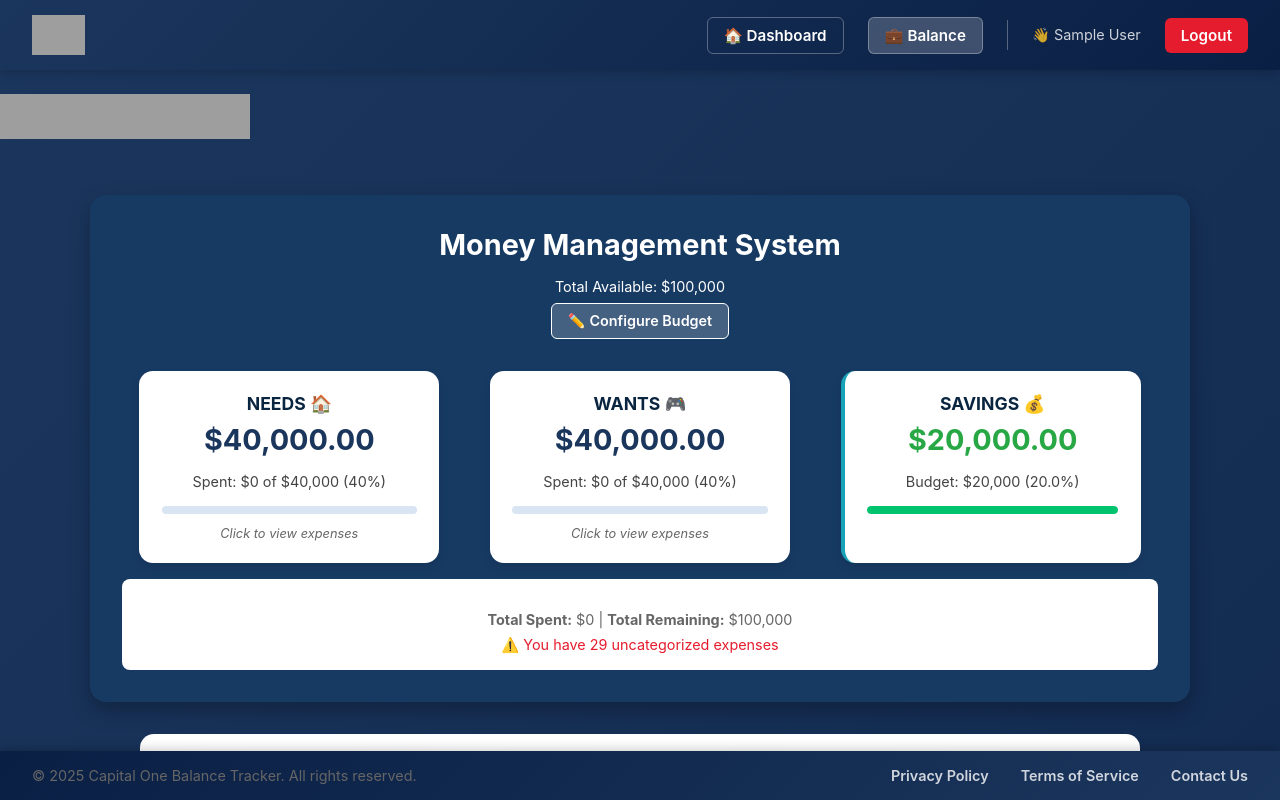
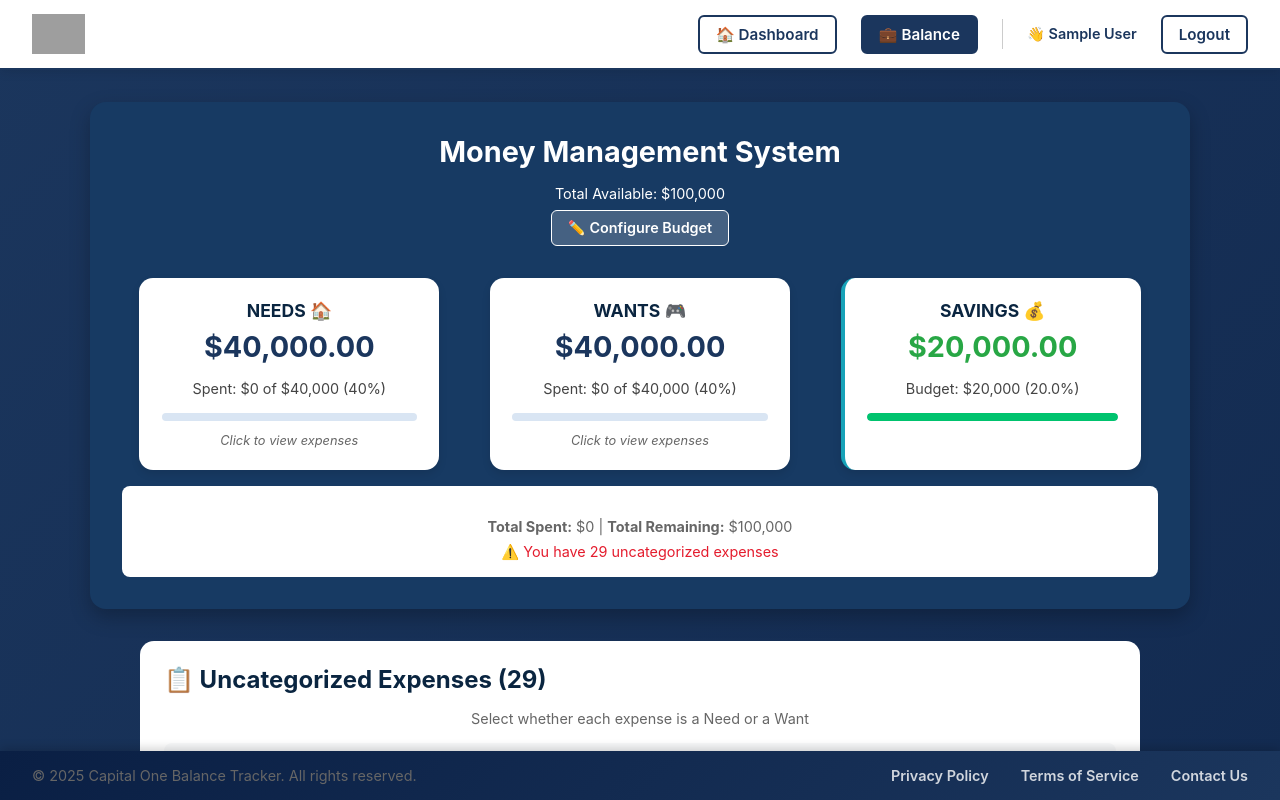
Before and after one commit to fermapre/CapitalOneBalance, a React app in the folder frontend/: page /balance in a window 1280 px wide. Shown: the top 800 px of the page. Built offline with nearby package versions, Linux system fonts and the light colour scheme; sample sign-in values are in the browser's storage; grey boxes are pictures that could not be loaded; the HTML template or start-up script is replaced by a standard one.

Commit message:
Remove logo and make header white

```diff
--- a/frontend/src/components/Header.jsx
+++ b/frontend/src/components/Header.jsx
@@ -14,20 +14,24 @@ export default function Header() {
   };
 
   return (
-    <header style={{
+    <header
+      style={{
         position: 'fixed',
         top: 0,
         left: 0,
         right: 0,
         height: '70px',
-      background: 'linear-gradient(135deg, #1b365d 0%, #0a1f44 100%)',
-      boxShadow: '0 2px 10px rgba(0,0,0,0.2)',
+        background: 'white',
+        color: '#1b365d',
         display: 'flex',
+        alignItems: 'center',
         justifyContent: 'space-between',
-      alignItems: 'center',
         padding: '0 2rem',
-      zIndex: 1000
-    }}>
+        boxShadow: '0 2px 10px rgba(0,0,0,0.1)',
+        zIndex: 1000,
+        borderBottom: '2px solid #1b365d'
+      }}
+    >
       {/* Logo Section */}
       <div
         onClick={() => isAuthenticated ? navigate('/main') : navigate('/')}
@@ -60,9 +64,9 @@ export default function Header() {
           <button
             onClick={() => navigate('/main')}
             style={{
-              background: location.pathname === '/main' ? 'rgba(255,255,255,0.2)' : 'transparent',
-              border: '1px solid rgba(255,255,255,0.3)',
-              color: '#fff',
+              background: location.pathname === '/main' ? '#1b365d' : 'transparent',
+              border: '2px solid #1b365d',
+              color: location.pathname === '/main' ? 'white' : '#1b365d',
               padding: '0.5rem 1rem',
               borderRadius: '6px',
               cursor: 'pointer',
@@ -70,8 +74,16 @@ export default function Header() {
               fontSize: '0.95rem',
               transition: 'all 0.3s'
             }}
-            onMouseOver={(e) => e.target.style.background = 'rgba(255,255,255,0.3)'}
-            onMouseOut={(e) => e.target.style.background = location.pathname === '/main' ? 'rgba(255,255,255,0.2)' : 'transparent'}
+            onMouseOver={(e) => {
+              if (location.pathname !== '/main') {
+                e.target.style.background = '#f0f0f0';
+              }
+            }}
+            onMouseOut={(e) => {
+              if (location.pathname !== '/main') {
+                e.target.style.background = 'transparent';
+              }
+            }}
           >
             🏠 Dashboard
           </button>
@@ -79,9 +91,9 @@ export default function Header() {
           <button
             onClick={() => navigate('/balance')}
             style={{
-              background: location.pathname === '/balance' ? 'rgba(255,255,255,0.2)' : 'transparent',
-              border: '1px solid rgba(255,255,255,0.3)',
-              color: '#fff',
+              background: location.pathname === '/balance' ? '#1b365d' : 'transparent',
+              border: '2px solid #1b365d',
+              color: location.pathname === '/balance' ? 'white' : '#1b365d',
               padding: '0.5rem 1rem',
               borderRadius: '6px',
               cursor: 'pointer',
@@ -89,8 +101,16 @@ export default function Header() {
               fontSize: '0.95rem',
               transition: 'all 0.3s'
             }}
-            onMouseOver={(e) => e.target.style.background = 'rgba(255,255,255,0.3)'}
-            onMouseOut={(e) => e.target.style.background = location.pathname === '/balance' ? 'rgba(255,255,255,0.2)' : 'transparent'}
+            onMouseOver={(e) => {
+              if (location.pathname !== '/balance') {
+                e.target.style.background = '#f0f0f0';
+              }
+            }}
+            onMouseOut={(e) => {
+              if (location.pathname !== '/balance') {
+                e.target.style.background = 'transparent';
+              }
+            }}
           >
             💼 Balance
           </button>
@@ -98,12 +118,13 @@ export default function Header() {
           <div style={{
             height: '30px',
             width: '1px',
-            background: 'rgba(255,255,255,0.3)'
+            background: '#ccc'
           }}></div>
 
           <span style={{
-            color: 'rgba(255,255,255,0.8)',
-            fontSize: '0.9rem'
+            color: '#1b365d',
+            fontSize: '0.9rem',
+            fontWeight: '600'
           }}>
             👋 {user.name || 'User'}
           </span>
@@ -111,9 +132,9 @@ export default function Header() {
           <button
             onClick={handleLogout}
             style={{
-              background: '#e41c2d',
-              border: 'none',
-              color: '#fff',
+              background: 'transparent',
+              border: '2px solid #1b365d',
+              color: '#1b365d',
               padding: '0.5rem 1rem',
               borderRadius: '6px',
               cursor: 'pointer',
@@ -121,8 +142,8 @@ export default function Header() {
               fontSize: '0.95rem',
               transition: 'all 0.3s'
             }}
-            onMouseOver={(e) => e.target.style.background = '#c01828'}
-            onMouseOut={(e) => e.target.style.background = '#e41c2d'}
+            onMouseOver={(e) => e.target.style.background = '#f0f0f0'}
+            onMouseOut={(e) => e.target.style.background = 'transparent'}
           >
             Logout
           </button>
@@ -136,9 +157,9 @@ export default function Header() {
           <button
             onClick={() => navigate('/')}
             style={{
-              background: location.pathname === '/' ? 'rgba(255,255,255,0.2)' : 'transparent',
-              border: '1px solid rgba(255,255,255,0.3)',
-              color: '#fff',
+              background: 'transparent',
+              border: '2px solid #1b365d',
+              color: '#1b365d',
               padding: '0.5rem 1rem',
               borderRadius: '6px',
               cursor: 'pointer',
@@ -146,8 +167,8 @@ export default function Header() {
               fontSize: '0.95rem',
               transition: 'all 0.3s'
             }}
-            onMouseOver={(e) => e.target.style.background = 'rgba(255,255,255,0.3)'}
-            onMouseOut={(e) => e.target.style.background = location.pathname === '/' ? 'rgba(255,255,255,0.2)' : 'transparent'}
+            onMouseOver={(e) => e.target.style.background = '#f0f0f0'}
+            onMouseOut={(e) => e.target.style.background = 'transparent'}
           >
             Login
           </button>
@@ -155,9 +176,9 @@ export default function Header() {
           <button
             onClick={() => navigate('/register')}
             style={{
-              background: location.pathname === '/register' ? '#fff' : 'transparent',
-              border: '1px solid #fff',
-              color: location.pathname === '/register' ? '#1b365d' : '#fff',
+              background: '#1b365d',
+              border: '2px solid #1b365d',
+              color: 'white',
               padding: '0.5rem 1rem',
               borderRadius: '6px',
               cursor: 'pointer',
@@ -165,16 +186,8 @@ export default function Header() {
               fontSize: '0.95rem',
               transition: 'all 0.3s'
             }}
-            onMouseOver={(e) => {
-              e.target.style.background = '#fff';
-              e.target.style.color = '#1b365d';
-            }}
-            onMouseOut={(e) => {
-              if (location.pathname !== '/register') {
-                e.target.style.background = 'transparent';
-                e.target.style.color = '#fff';
-              }
-            }}
+            onMouseOver={(e) => e.target.style.background = '#0f223e'}
+            onMouseOut={(e) => e.target.style.background = '#1b365d'}
           >
             Sign Up
           </button>
--- a/frontend/src/pages/Balance.jsx
+++ b/frontend/src/pages/Balance.jsx
@@ -1,4 +1,3 @@
-import logo from "../assets/logo.png";
 import { useState, useEffect } from "react";
 import Header from "../components/Header";
 import Footer from "../components/Footer";
@@ -180,9 +179,6 @@ export default function Balance() {
     <>
       <Header />
       <div className="balance-page" style={{paddingTop: '70px', paddingBottom: '60px', minHeight: '100vh'}}>
-        <div className="logo-section" style={{textAlign: 'center', padding: '1.5rem 0'}}>
-          <img src={logo} alt="Capital One" className="capitalone-logo" style={{width: '250px', maxWidth: '90%'}} />
-        </div>
 
       {showPercentInput && (
         <div style={{position: 'fixed', top: 0, left: 0, right: 0, bottom: 0, background: 'rgba(0,0,0,0.7)', display: 'flex', justifyContent: 'center', alignItems: 'center', zIndex: 1000}}>
--- a/frontend/src/pages/Main.jsx
+++ b/frontend/src/pages/Main.jsx
@@ -5,7 +5,6 @@ import Footer from "../components/Footer";
 import "./../styles.css";
 import csvData from "../assets/BankTestDB.csv?raw";
 import { parseExpenses } from "../utils/csvParser";
-import logo from "../assets/logo.png";
 
 export default function Main() {
   const navigate = useNavigate();
@@ -33,7 +32,6 @@ export default function Main() {
 
   const [needsSpent, setNeedsSpent] = useState(0);
   const [wantsSpent, setWantsSpent] = useState(0);
-  const user = JSON.parse(localStorage.getItem("user") || "{}");
 
   useEffect(() => {
     try {
@@ -257,30 +255,6 @@ export default function Main() {
             📊 View Expense Details
           </button>
         </div>
-
-        {/* Logo Section Below */}
-        <div style={{
-          display: 'flex',
-          flexDirection: 'column',
-          alignItems: 'center',
-          gap: '1rem'
-        }}>
-          <img
-            src={logo}
-            alt="Capital One"
-            style={{
-              width: '300px',
-              maxWidth: '100%'
-            }}
-          />
-          <p style={{
-            color: 'white',
-            fontSize: '1.1rem',
-            textAlign: 'center'
-          }}>
-            Welcome, {user.name || 'User'}! 👋
-          </p>
-        </div>
       </div>
       </div>
       <Footer />
```
Lines whose indentation alone changed are shown as unchanged.
